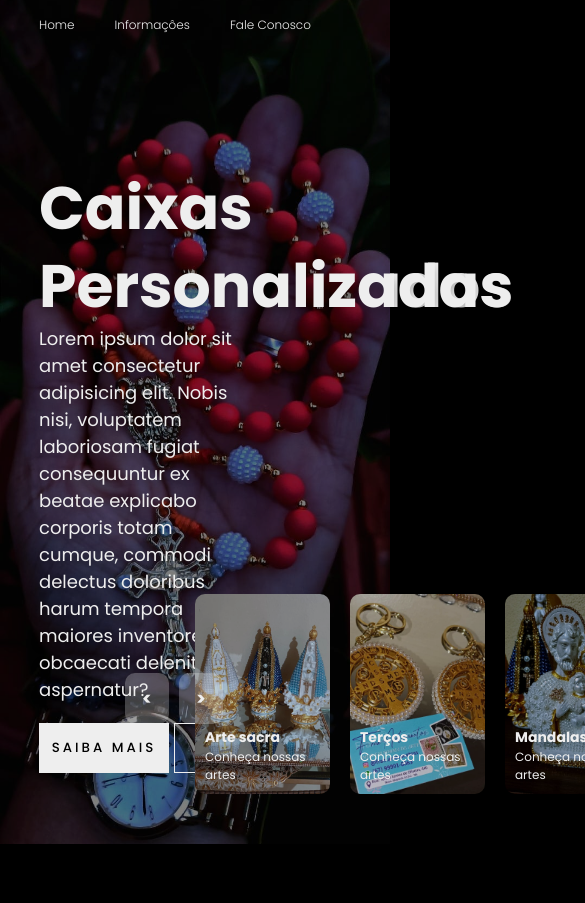
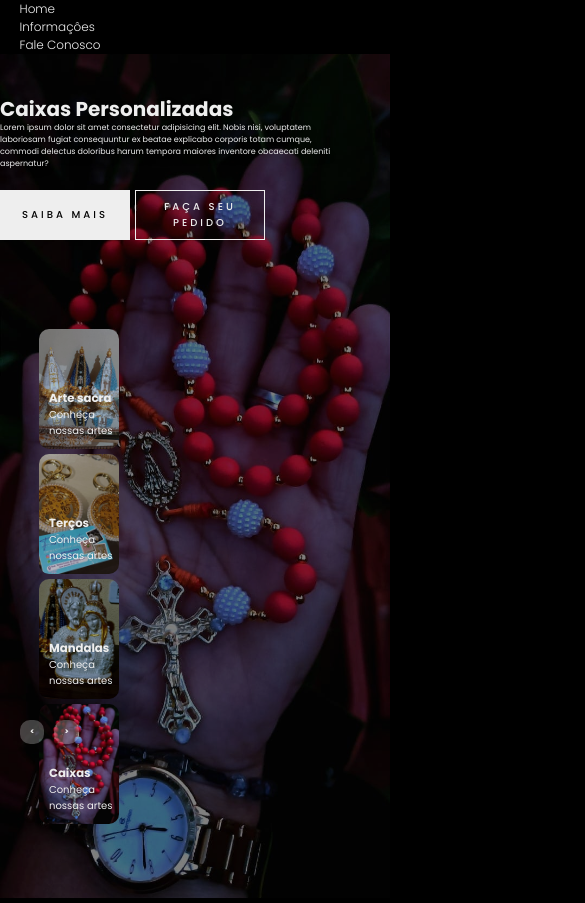
Before and after one commit to NeitanFranco/site-artesanato, a plain HTML site: page index.html in a window 390 px wide. Shown: the top 903 px of the page, 585 px wide, since content can reach past the window. Before the commit the page ends 849 px from the top, so only its background shows below. Drawn offline with Linux system fonts and the light colour scheme.

Commit message:
mediaquery

```diff
--- a/style.css
+++ b/style.css
@@ -258,3 +258,122 @@ header a{
         bottom: 50px;
     }
 }
+
+
+/* Estilos gerais permanecem os mesmos */
+
+@media (max-width: 1200px) {
+    /* Ajustes para tablets e desktops menores */
+    header {
+        width: 90%;
+        height: auto;
+        flex-direction: column;
+        align-items: flex-start;
+    }
+
+    header a {
+        margin-right: 20px;
+        font-size: 14px;
+    }
+
+    .container .list .list-item .title {
+        font-size: 4em; /* Reduzindo tamanho do título */
+    }
+
+    .container .list .list-item .description {
+        font-size: 1.2em;
+    }
+
+    .container .thumb {
+        left: 20%;
+        gap: 10px; /* Diminuindo o espaçamento entre thumbs */
+    }
+}
+
+@media (max-width: 768px) {
+    /* Ajustes para celulares */
+    body {
+        font-size: 10px;
+    }
+
+    header {
+        height: auto;
+        flex-direction: column;
+        text-align: center;
+    }
+
+    header a {
+        margin-right: 10px;
+        font-size: 12px;
+    }
+
+    .container {
+        margin-top: 0;
+    }
+
+    .container .list .list-item .content {
+        padding-right: 10%;
+        top: 10%;
+        width: 90%;
+    }
+
+    .container .list .list-item .title {
+        font-size: 3em; /* Reduzindo ainda mais o título */
+    }
+
+    .container .list .list-item .description {
+        font-size: 1em; /* Ajustando o texto descritivo */
+    }
+
+    .container .list .list-item .buttons button {
+        font-size: 10px; /* Reduzindo tamanho dos botões */
+    }
+
+    .container .thumb {
+        flex-direction: column; /* Organizando thumbs em coluna */
+        bottom: 20px;
+        left: 10%;
+        gap: 5px;
+    }
+
+    .container .thumb .thumb-item {
+        width: 100px;
+        height: 150px;
+    }
+
+    .container .arrows {
+        bottom: 100px;
+        left: 20px;
+    }
+
+    .container .arrows button {
+        font-size: 1em;
+        padding: 8px 12px;
+    }
+}
+
+@media (max-width: 480px) {
+    /* Ajustes para telas muito pequenas */
+    .container .list .list-item .content {
+        top: 5%;
+        padding-right: 5%;
+    }
+
+    .container .list .list-item .title {
+        font-size: 2em;
+    }
+
+    .container .list .list-item .description {
+        font-size: 0.8em;
+    }
+
+    .container .thumb .thumb-item {
+        width: 80px;
+        height: 120px;
+    }
+
+    .container .arrows button {
+        font-size: 0.8em;
+        padding: 6px 10px;
+    }
+}
```
